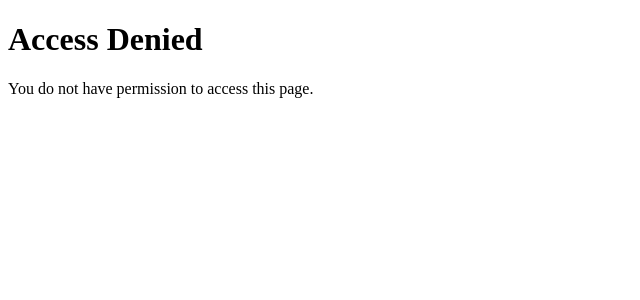
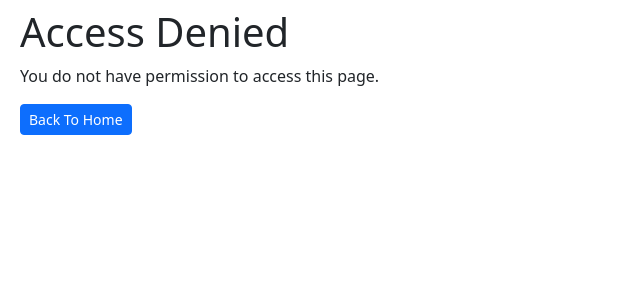
Before and after one commit to FidelCastro007/Django_Materials_Extractor, a Django app: page /access_denied/ in a window 1280 px wide. Shown: the top 300 px of the page, without its empty margins (0-640 px from the left). Run offline with Django 5.2, Linux system fonts and the light colour scheme.

Commit message:
Update access_denied.html

```diff
--- a/aluminum_extraction/processing/templates/processing/access_denied.html
+++ b/aluminum_extraction/processing/templates/processing/access_denied.html
@@ -3,10 +3,16 @@
 <head>
     <meta charset="UTF-8">
     <meta name="viewport" content="width=device-width, initial-scale=1.0">
+    <link href="https://cdn.jsdelivr.net/npm/bootstrap@5.3.3/dist/css/bootstrap.min.css" rel="stylesheet" integrity="sha384-QWTKZyjpPEjISv5WaRU9OFeRpok6YctnYmDr5pNlyT2bRjXh0JMhjY6hW+ALEwIH" crossorigin="anonymous">
     <title>Access Denied</title>
 </head>
 <body>
-    <h1>Access Denied</h1>
-    <p>You do not have permission to access this page.</p>
+    <div class="container m-2">
+        <h1>Access Denied</h1>
+        <p>You do not have permission to access this page.</p>
+
+        <a class="btn btn-primary btn-sm" href="{% url 'homepage' %}">Back To Home</a>
+    </div>
+    <script src="https://cdn.jsdelivr.net/npm/bootstrap@5.3.3/dist/js/bootstrap.bundle.min.js" integrity="sha384-YvpcrYf0tY3lHB60NNkmXc5s9fDVZLESaAA55NDzOxhy9GkcIdslK1eN7N6jIeHz" crossorigin="anonymous"></script>
 </body>
 </html>
```
